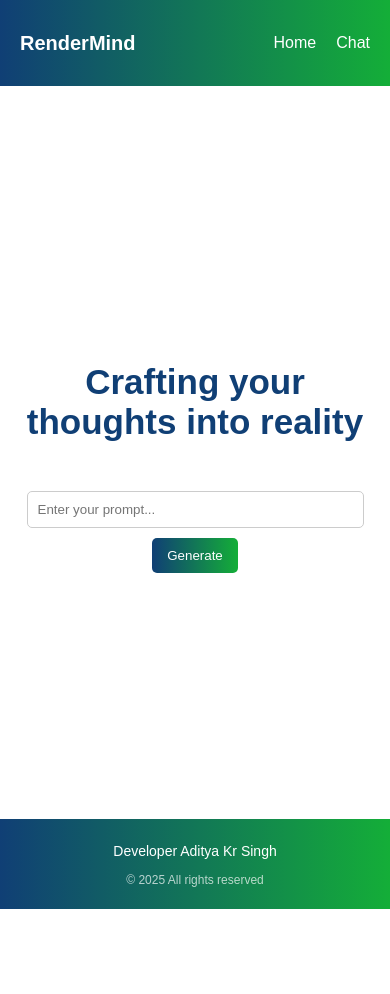
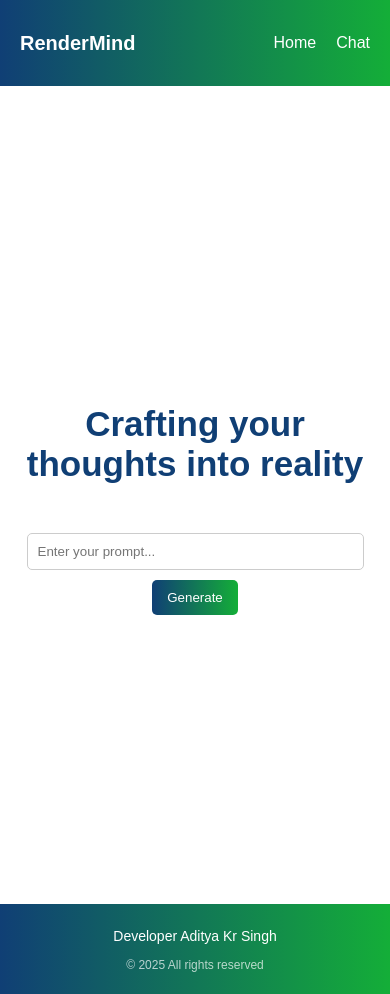
Before and after one commit to sadityak2003/RenderMind, a React (Create React App) app: page / in a window 390 px wide. Before the commit the page ends 909 px from the top, so only its background shows below. Built offline with nearby package versions, Linux system fonts and the light colour scheme.

Commit message:
CSS modified

```diff
--- a/src/styles.css
+++ b/src/styles.css
@@ -143,7 +143,7 @@ body {
   @media (max-width: 768px) {
 
     .home {
-      height: 75vh;
+      height: 85vh;
     }
 
     .input-container {
```
